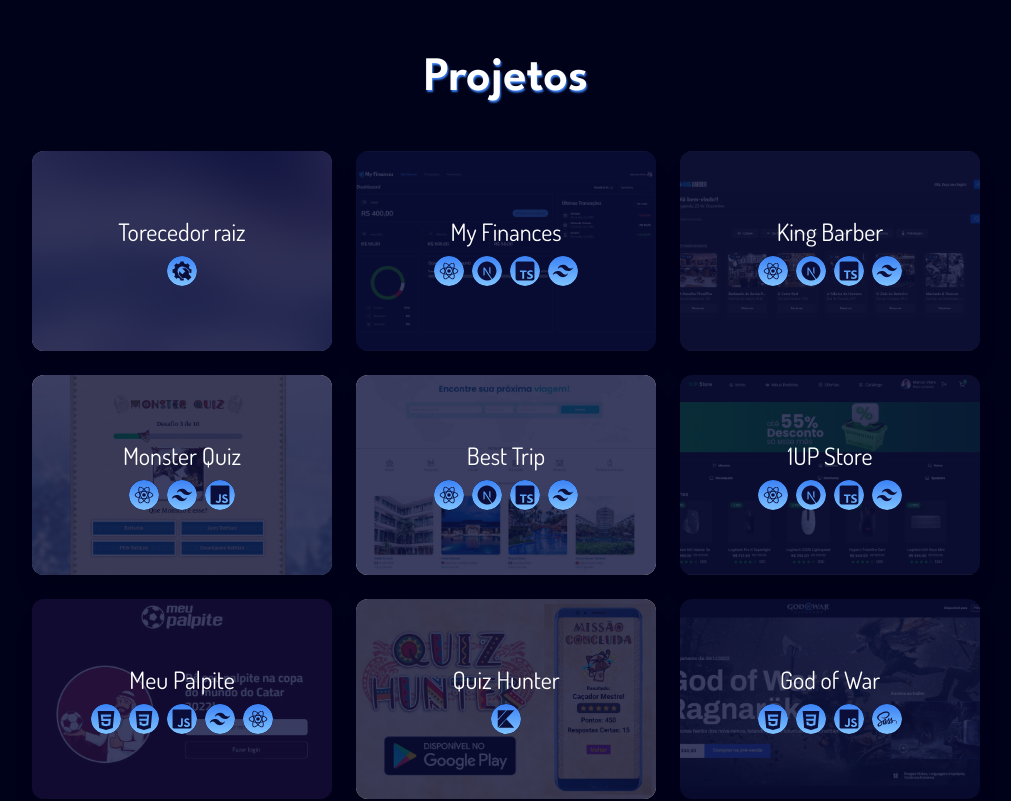
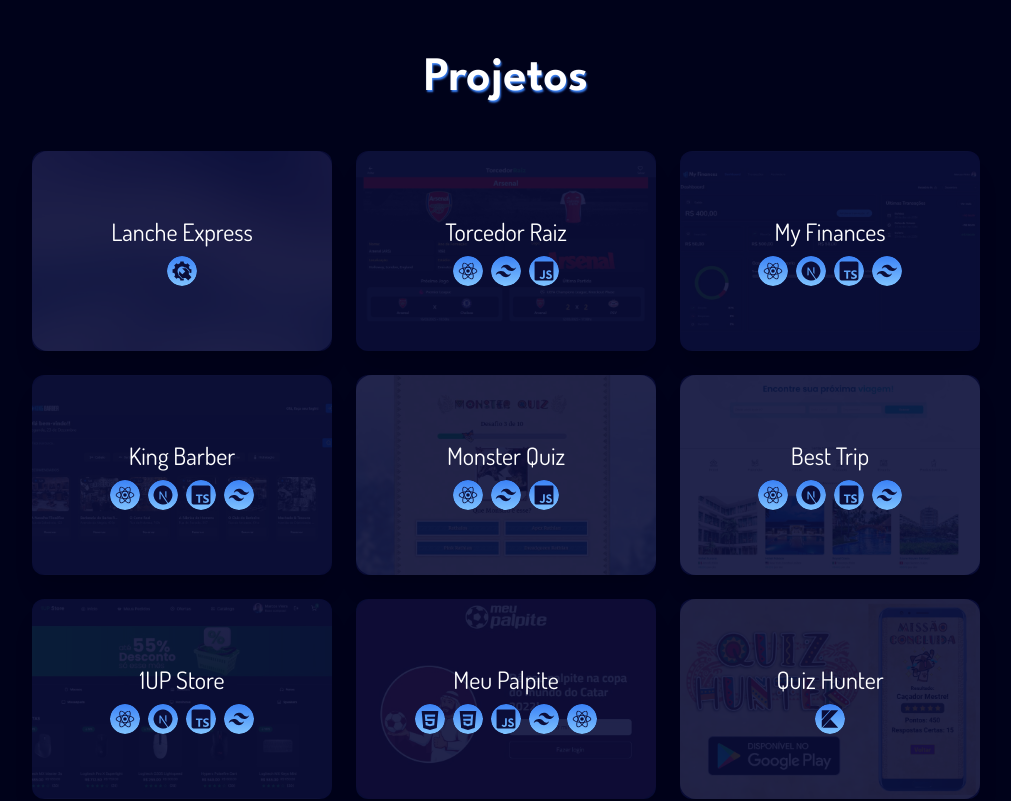
Before and after one commit to marvieiradev/portfolio, a React (Vite) app: page / in a window 1280 px wide. Shown: the part 1380-2181 px from the top of the page, without its empty margins (134-1145 px from the left). Built offline with nearby package versions, Linux system fonts and the light colour scheme.

Commit message:
feat: add new project

```diff
--- a/src/app.jsx
+++ b/src/app.jsx
@@ -142,10 +142,27 @@ export function App() {
           >
             <Project
               classe="project-empty"
-              titulo="Torecedor raiz"
+              titulo="Lanche Express"
               img1="gear"
               cls2="hidden"
               cls3="hidden"
+              cls4="hidden"
+              cls5="hidden"
+            />
+          </div>
+
+          <div
+            onClick={() => {
+              setProject("torcedor-raiz");
+              setShowModal(true);
+            }}
+          >
+            <Project
+              classe="project-torcedor-raiz"
+              titulo="Torcedor Raiz"
+              img1="reactjs"
+              img2="tailwind"
+              img3="javascript"
               cls4="hidden"
               cls5="hidden"
             />
--- a/src/components/Project.jsx
+++ b/src/components/Project.jsx
@@ -3,11 +3,10 @@ import React from "react"
 export default function Project(props) {
 
     return (
-        <div className={`${props.classe} flex flex-col cursor-pointer mx-3 my-3 hover:scale-110 w-[300px] h-[200px] lg:w-[300px] shadow-xl rounded-xl justify-center`} >
-            <div className="flex flex-col bg-darker bg-opacity-80 justify-center items-center space-y-2 rounded-xl w-[300px] h-[200px] lg:w-[300px] hover:opacity-0">
+        <div className={`${props.classe} flex flex-col cursor-pointer mx-3 my-3 hover:scale-110 w-[300px] h-[200px] lg:w-[300px] shadow-xl rounded-2xl justify-center`} >
+            <div className="flex flex-col bg-darker bg-opacity-90 justify-center items-center space-y-2 rounded-xl w-[300px] h-[200px] lg:w-[300px] hover:opacity-0">
                 <p className="text-xl shadow-3xl">{props.titulo}</p>
                 <div className="flex flex-row item-center space-x-2">
-
                     <img className={`w-[20px] lg:w-[30px] bg-darker rounded-3xl ${props.cls1}`} src={`./images/skills/${props.img1}.svg`} />
                     <img className={`w-[20px] lg:w-[30px] bg-darker rounded-3xl ${props.cls2}`} src={`./images/skills/${props.img2}.svg`} />
                     <img className={`w-[20px] lg:w-[30px] bg-darker rounded-3xl ${props.cls3}`} src={`./images/skills/${props.img3}.svg`} />
--- a/src/data/modal-projects.js
+++ b/src/data/modal-projects.js
@@ -213,6 +213,27 @@ const projects = [
     btn_repositorio: true,
     link_repositorio: "https://github.com/marvieiradev/my-finances",
   },
+
+  {
+    id: "torcedor-raiz",
+    titulo: "Torcedor Raiz",
+    subtitulo:
+      "O Torcedor Raiz é o aplicativo perfeito para os fãs de futebol que querem ficar por dentro de tudo sobre o seu time do coração.",
+    info: "Projeto desenvolvido para o desafio de janeiro do FullStack Club",
+    tecnologias: [
+      "React",
+      "React-Router",
+      "Javascript",
+      "Tailwind CSS",
+      "API da TheSportsDB e Sofascore.",
+    ],
+    video: "https://www.youtube.com/embed/FH_w0ZPMpKs",
+    data: "Janeiro de 2025",
+    btn_projeto: true,
+    link_projeto: "https://torcedor-raiz.vercel.app/",
+    btn_repositorio: true,
+    link_repositorio: "https://github.com/marvieiradev/torcedor-raiz",
+  },
 ];
 
 export default projects;
--- a/src/global.css
+++ b/src/global.css
@@ -110,6 +110,10 @@ section .container div {
   background-image: url("../../images/projects/project-quiz-hunter.jpg");
 }
 
+.project-torcedor-raiz {
+  background-image: url("../../images/projects/project-torcedor-raiz.jpg");
+}
+
 .reveal {
   position: relative;
   transform: translateX(-150px);
```
Also changed, not shown: public/images/projects/project-torcedor-raiz.jpg (added).
